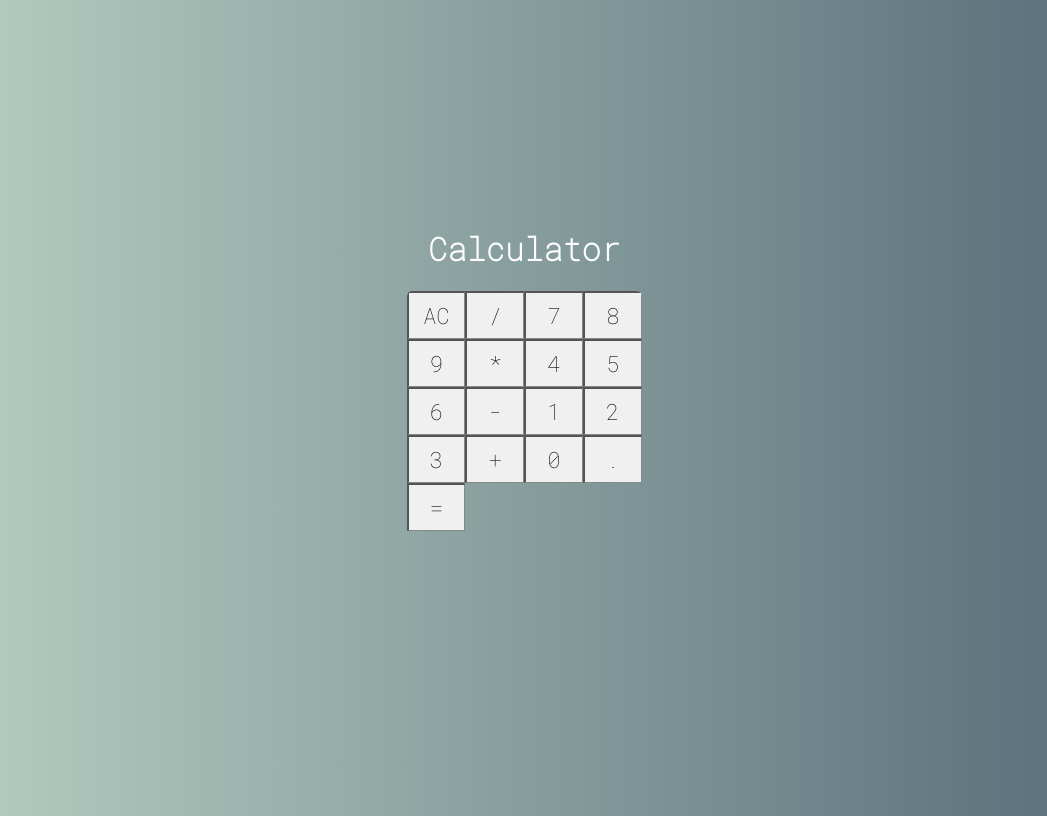
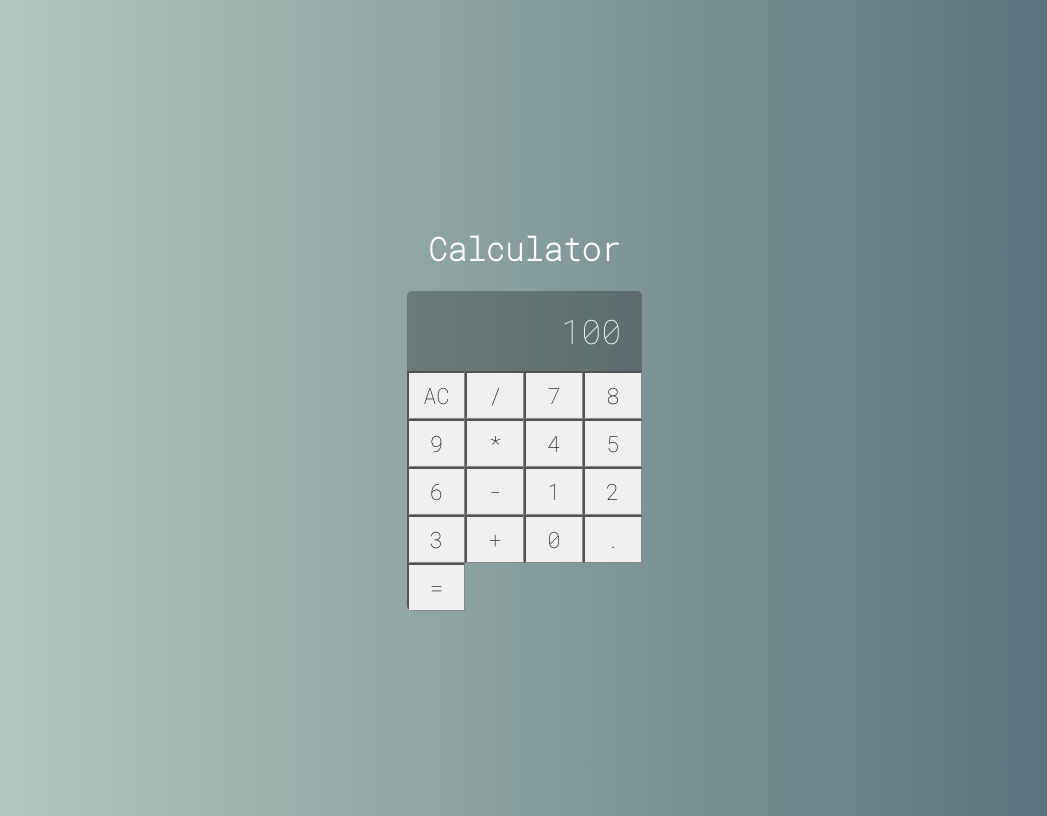
Before and after one commit to gustavo-silva-clear/Calculator_Project, a React (Create React App) app: page / in a window 1280 px wide. Shown: the whole page, without its empty margins (116-1163 px from the left). Built offline with nearby package versions, Linux system fonts and the light colour scheme.

Commit message:
feat: Component Display

```diff
--- /dev/null
+++ b/src/components/Display.css
@@ -0,0 +1,12 @@
+.display {
+
+ grid-column: span 4;
+ background-color: #0004 ;
+
+ display: flex;
+ justify-content: flex-end;
+ align-items: center;
+ padding: 20px;
+ font-size:  2.1em;
+ overflow: hidden;
+}
--- /dev/null
+++ b/src/components/Display.jsx
@@ -0,0 +1,7 @@
+import React from "react";
+
+import './Display.css'
+
+export default props =>
+
+<div className="display">{props.value}</div>
--- a/src/main/Calculator.css
+++ b/src/main/Calculator.css
@@ -9,5 +9,5 @@
 display: grid;
 
 grid-template-columns: repeat(4 , 25%);
-grid-template-rows: 48px 48px 48px 48px 48px ;
+grid-template-rows: 1fr 48px 48px 48px 48px 48px ;
 }
--- a/src/main/Calculator.jsx
+++ b/src/main/Calculator.jsx
@@ -1,5 +1,6 @@
 import React, { Component } from "react";
 import Button from '../components/Button'
+import Display from "../components/Display";
 import './Calculator.css'
 
 
@@ -11,7 +12,8 @@
         return (
 
             <div className="calculator">
-                <Button label='AC'/>
+                <Display value = {100}></Display>
+                <Button  label='AC'/>
                 <Button label='/'/>
                 <Button label='7'/>
                 <Button label='8'/>
```
Also changed, not shown: src/components/Button.css (line endings or trailing spaces).
